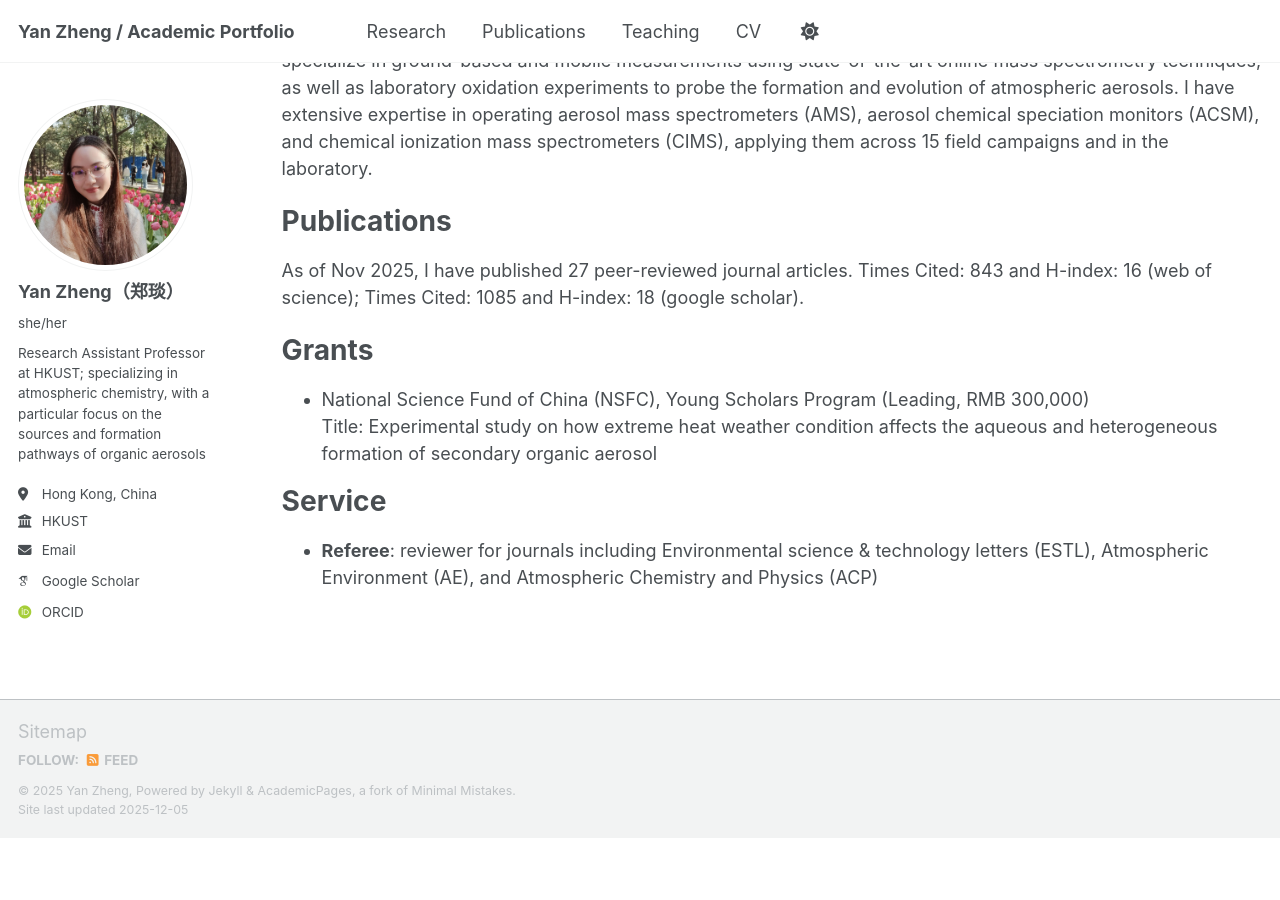
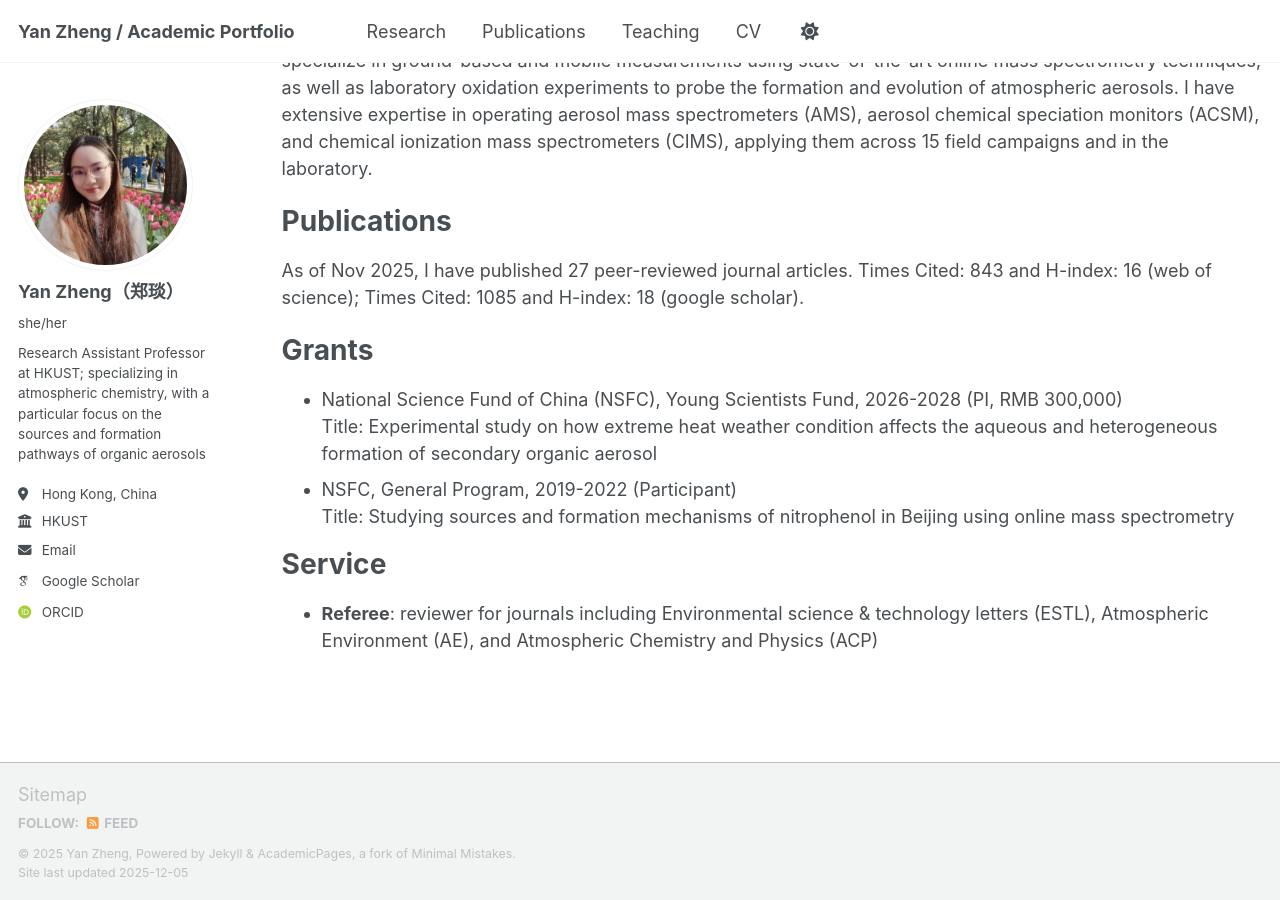
Before and after one commit to yanzheng41/yanzheng41.github.io, a Jekyll site: the page built from _pages/cv.md, in a window 1280 px wide and 900 px high, scrolled down 565 px. Built offline with Jekyll 4.4.1, drawn with Linux system fonts in a browser that asks for light colours; some web fonts are replaced; a script bundle is joined from its source files by our own code; library files that are not in the unit come from our copies; before the commit the page ends 1402 px from its top, so only the background shows below that.

Commit message:
Update cv.md

```diff
--- a/_pages/cv.md
+++ b/_pages/cv.md
@@ -31,8 +31,10 @@ As of Nov 2025, I have published 27 peer-reviewed journal articles. Times Cited:
 
 Grants
 ======
-* National Science Fund of China (NSFC), Young Scholars Program (Leading, RMB 300,000)<br>
+* National Science Fund of China (NSFC), Young Scientists Fund, 2026-2028 (PI, RMB 300,000)<br>
   Title: Experimental study on how extreme heat weather condition affects the aqueous and heterogeneous formation of secondary organic aerosol
+* NSFC, General Program, 2019-2022 (Participant)<br>
+  Title: Studying sources and formation mechanisms of nitrophenol in Beijing using online mass spectrometry
 
 Service
 ======
```
